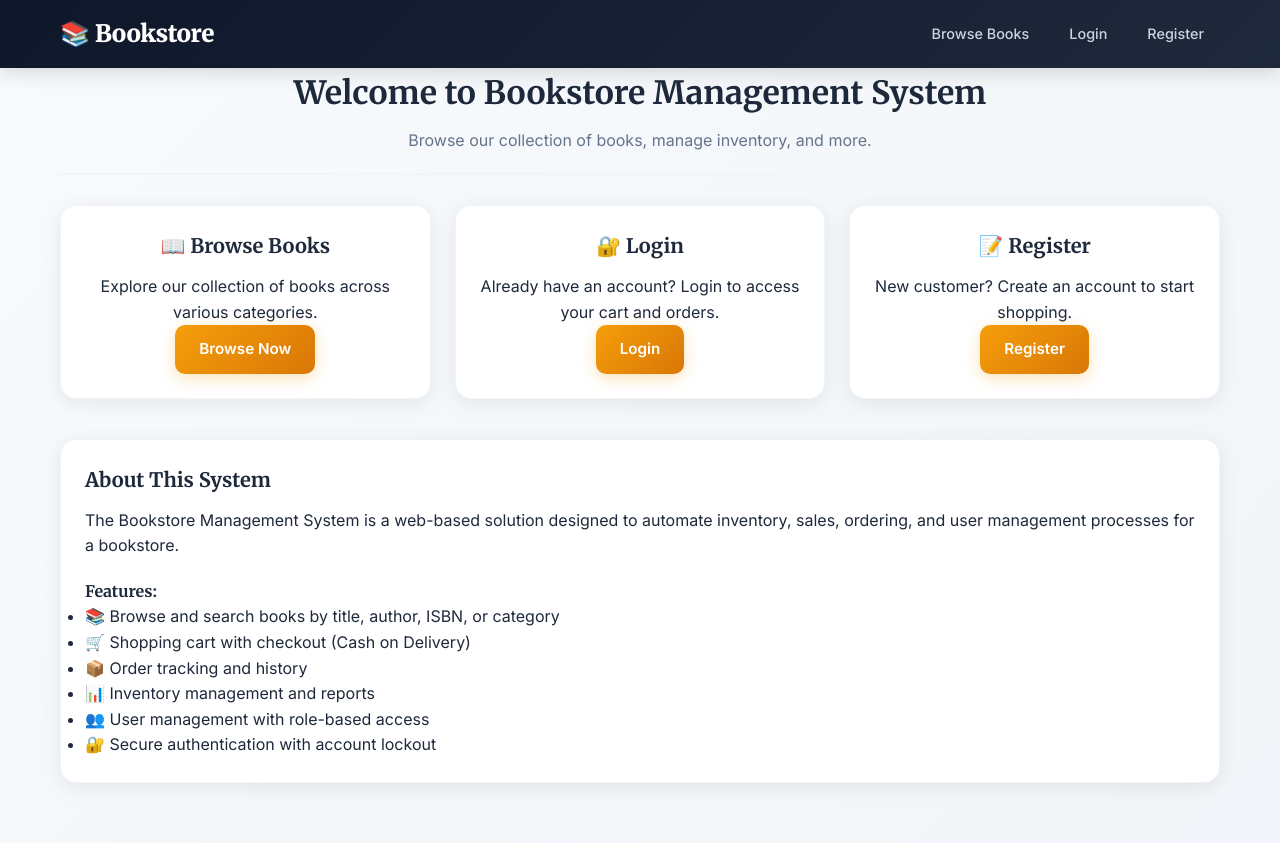
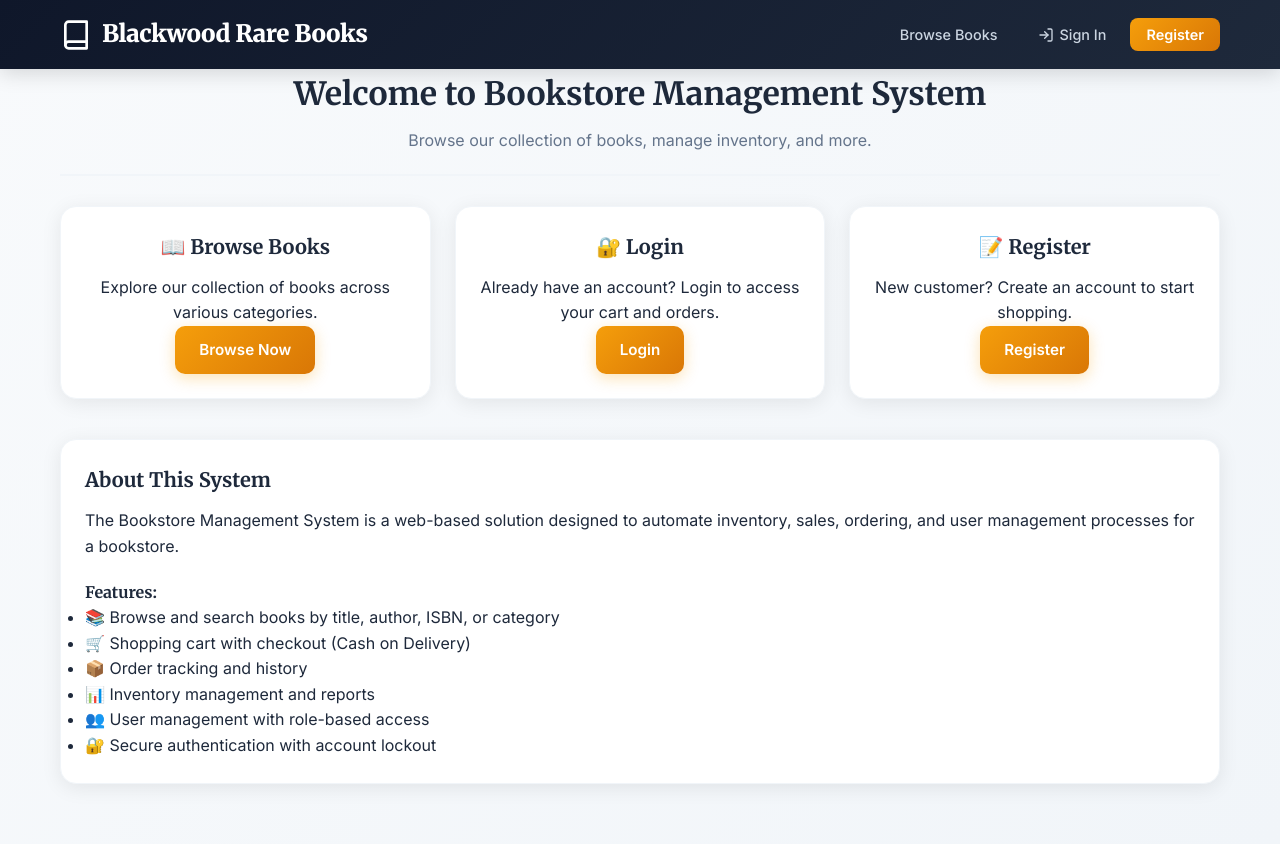
Before and after one commit to mmj05/bookstore-management-system, a React (Vite) app in the folder bookstore-frontend/: page / in a window 1280 px wide. Built offline with nearby package versions, Linux system fonts and the light colour scheme; no server answers.

Commit message:
Revamp Navbar component to enhance user experience with improved styling and functionality. Replaced text branding with an SVG logo, updated cart link to display item count with visual indicators, and redesigned profile and authentication links for better accessibility and aesthetics.

```diff
--- a/bookstore-frontend/src/components/Navbar.jsx
+++ b/bookstore-frontend/src/components/Navbar.jsx
@@ -16,7 +16,11 @@ function Navbar() {
     <nav className="navbar">
       <div className="container">
         <Link to="/" className="navbar-brand">
-          📚 Bookstore
+          <svg width="32" height="32" viewBox="0 0 24 24" fill="none" stroke="currentColor" strokeWidth="2" strokeLinecap="round" strokeLinejoin="round">
+            <path d="M4 19.5A2.5 2.5 0 0 1 6.5 17H20"></path>
+            <path d="M6.5 2H20v20H6.5A2.5 2.5 0 0 1 4 19.5v-15A2.5 2.5 0 0 1 6.5 2z"></path>
+          </svg>
+          Blackwood Rare Books
         </Link>
 
         <ul className="navbar-nav">
@@ -25,8 +29,32 @@ function Navbar() {
           {isAuthenticated() && isCustomer() && (
             <>
               <li>
-                <Link to="/cart">
-                  Cart ({cartItemCount})
+                <Link to="/cart" style={{
+                  display: 'flex',
+                  alignItems: 'center',
+                  gap: '6px',
+                  background: cartItemCount > 0 ? 'rgba(245, 158, 11, 0.2)' : 'transparent',
+                  borderRadius: '8px'
+                }}>
+                  <svg width="18" height="18" viewBox="0 0 24 24" fill="none" stroke="currentColor" strokeWidth="2" strokeLinecap="round" strokeLinejoin="round">
+                    <circle cx="9" cy="21" r="1"></circle>
+                    <circle cx="20" cy="21" r="1"></circle>
+                    <path d="M1 1h4l2.68 13.39a2 2 0 0 0 2 1.61h9.72a2 2 0 0 0 2-1.61L23 6H6"></path>
+                  </svg>
+                  Cart
+                  {cartItemCount > 0 && (
+                    <span style={{
+                      background: 'var(--accent-500)',
+                      color: 'white',
+                      fontSize: '0.75rem',
+                      fontWeight: '700',
+                      padding: '2px 8px',
+                      borderRadius: '12px',
+                      marginLeft: '2px'
+                    }}>
+                      {cartItemCount}
+                    </span>
+                  )}
                 </Link>
               </li>
               <li><Link to="/orders">My Orders</Link></li>
@@ -47,17 +75,78 @@ function Navbar() {
 
           {isAuthenticated() ? (
             <>
-              <li><Link to="/profile">Profile ({user.firstName})</Link></li>
               <li>
-                <a href="#" onClick={(e) => { e.preventDefault(); handleLogout(); }}>
+                <Link to="/profile" style={{
+                  display: 'flex',
+                  alignItems: 'center',
+                  gap: '8px'
+                }}>
+                  <div style={{
+                    width: '28px',
+                    height: '28px',
+                    borderRadius: '50%',
+                    background: 'linear-gradient(135deg, var(--accent-500) 0%, var(--accent-600) 100%)',
+                    display: 'flex',
+                    alignItems: 'center',
+                    justifyContent: 'center',
+                    fontSize: '0.75rem',
+                    fontWeight: '700',
+                    color: 'white'
+                  }}>
+                    {user.firstName?.charAt(0).toUpperCase()}
+                  </div>
+                  {user.firstName}
+                </Link>
+              </li>
+              <li>
+                <a
+                  href="#"
+                  onClick={(e) => { e.preventDefault(); handleLogout(); }}
+                  style={{
+                    display: 'flex',
+                    alignItems: 'center',
+                    gap: '6px'
+                  }}
+                >
+                  <svg width="16" height="16" viewBox="0 0 24 24" fill="none" stroke="currentColor" strokeWidth="2" strokeLinecap="round" strokeLinejoin="round">
+                    <path d="M9 21H5a2 2 0 0 1-2-2V5a2 2 0 0 1 2-2h4"></path>
+                    <polyline points="16 17 21 12 16 7"></polyline>
+                    <line x1="21" y1="12" x2="9" y2="12"></line>
+                  </svg>
                   Logout
                 </a>
               </li>
             </>
           ) : (
             <>
-              <li><Link to="/login">Login</Link></li>
-              <li><Link to="/register">Register</Link></li>
+              <li>
+                <Link to="/login" style={{
+                  display: 'flex',
+                  alignItems: 'center',
+                  gap: '6px'
+                }}>
+                  <svg width="16" height="16" viewBox="0 0 24 24" fill="none" stroke="currentColor" strokeWidth="2" strokeLinecap="round" strokeLinejoin="round">
+                    <path d="M15 3h4a2 2 0 0 1 2 2v14a2 2 0 0 1-2 2h-4"></path>
+                    <polyline points="10 17 15 12 10 7"></polyline>
+                    <line x1="15" y1="12" x2="3" y2="12"></line>
+                  </svg>
+                  Sign In
+                </Link>
+              </li>
+              <li>
+                <Link
+                  to="/register"
+                  style={{
+                    background: 'linear-gradient(135deg, var(--accent-500) 0%, var(--accent-600) 100%)',
+                    padding: '8px 16px',
+                    borderRadius: '8px',
+                    color: 'white',
+                    fontWeight: '600'
+                  }}
+                >
+                  Register
+                </Link>
+              </li>
             </>
           )}
         </ul>
```
